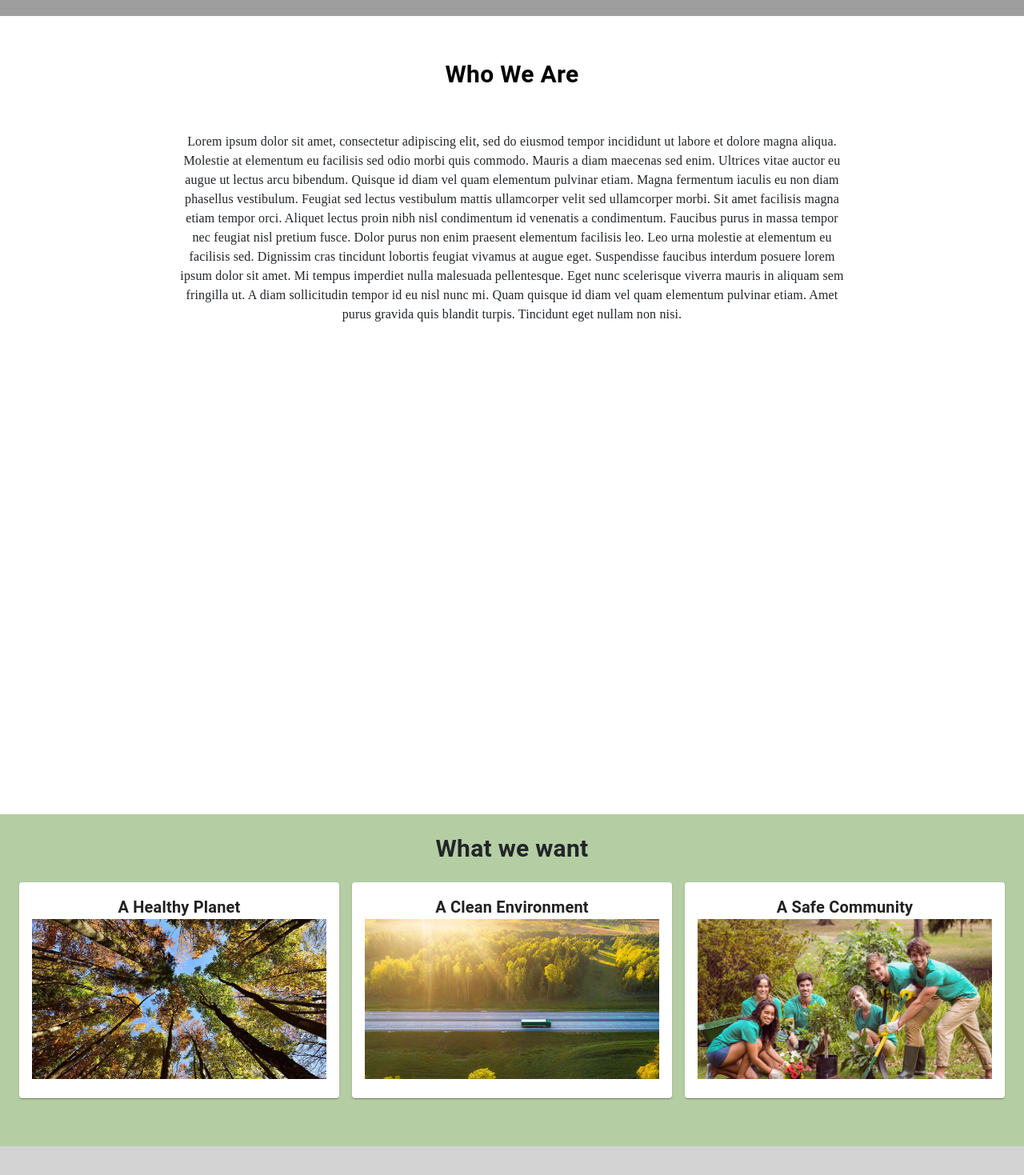
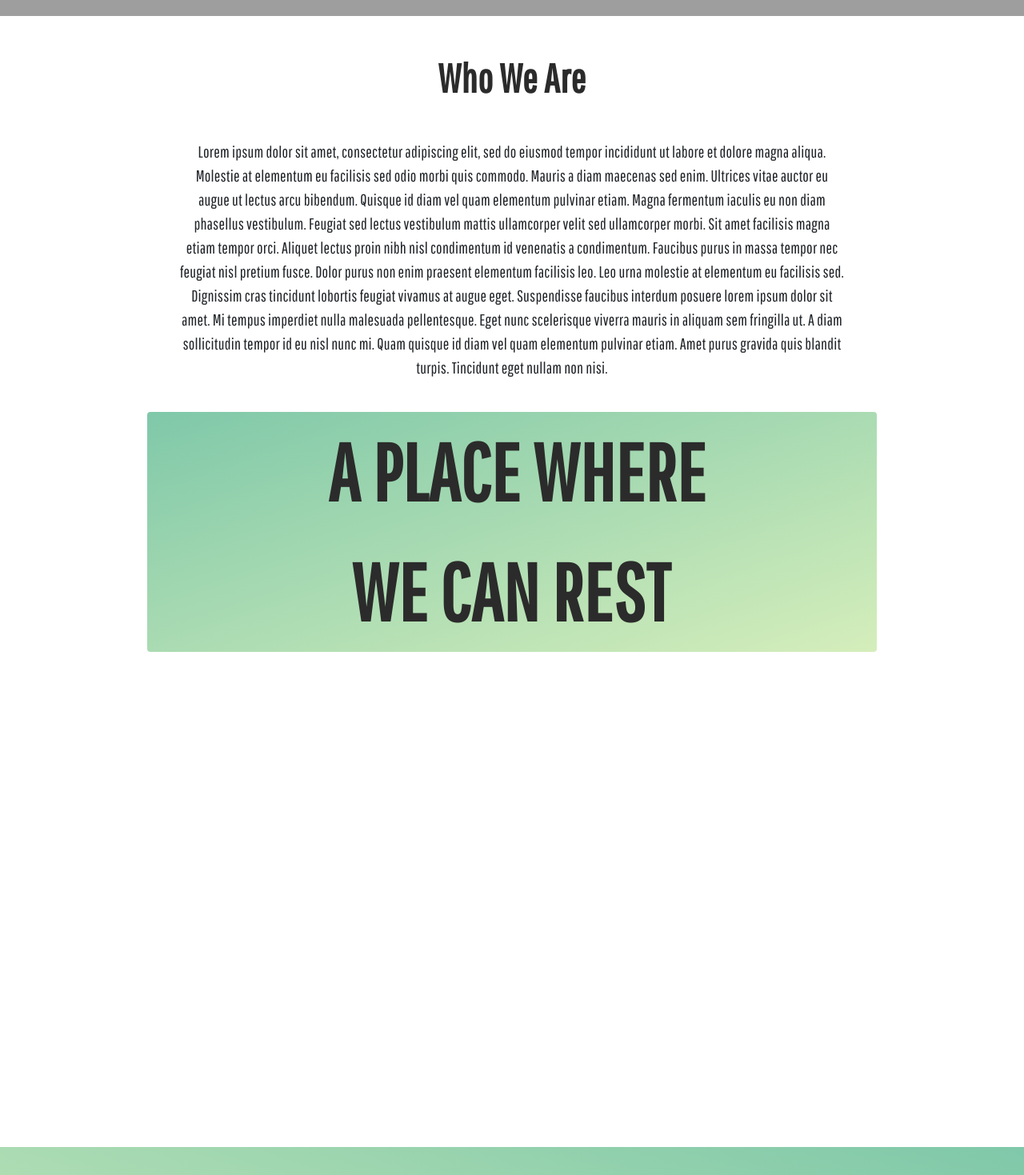
Before and after one commit to arman226/simple-project, a React (Create React App) app: page /About in a window 1280 px wide. Shown: the part 640-2109 px from the top of the page at 80% size. Built offline with nearby package versions, Linux system fonts and the light colour scheme; grey boxes are pictures that could not be loaded.

Commit message:
changed bgcolor, font, positioning

```diff
--- a/src/pages/AboutUs.js
+++ b/src/pages/AboutUs.js
@@ -1,6 +1,6 @@
 import { React } from "react";
 import ReactPlayer from "react-player";
-import { Typography, makeStyles, Card, CardContent, CardMedia, Grid, Container, CardActionArea, Box } from "@material-ui/core";
+import { Typography, makeStyles, Card, CardContent, CardMedia, Grid, Container, CardActionArea, Paper } from "@material-ui/core";
 import './AboutUs.css';
 import { COLORS } from "../styles/color.styles";
 import tree from "../assets/image/trees1.jpg";
@@ -49,6 +49,11 @@ const classes = useStyles();
                       aliquam sem fringilla ut. A diam sollicitudin tempor id eu nisl nunc mi. Quam quisque id diam vel quam elementum pulvinar etiam. Amet purus gravida quis blandit turpis. Tincidunt eget nullam non nisi.
                     </Typography>
                   </div>
+                  <div classname="plain_text">
+                    <Paper className={classes.paper} elevation={0}>
+                      <Typography className={classes.typo6}>&nbsp;&nbsp;&nbsp;&nbsp;&nbsp;&nbsp;A PLACE WHERE <br/> &nbsp;&nbsp;&nbsp;&nbsp;&nbsp;WE CAN REST</Typography>
+                    </Paper>
+                  </div>
                   <div className='player-wrapper'>
                     <ReactPlayer
                       className='react-player'
@@ -61,6 +66,9 @@ const classes = useStyles();
                       loop
                     />
                   </div>
+                </Grid>
+                <Grid item>
+
                 </Grid>
               </Grid>
             </Container>
@@ -137,6 +145,17 @@ const classes = useStyles();
 };
 
 const useStyles = makeStyles((theme) => ({
+
+  paper: {
+    display: 'flex',
+    alignItems: 'center',
+    justifyContent: 'center',
+    maxWidth: 'auto',
+    marginTop: '30px',
+    marginBottom: '30px',
+    background: COLORS.GREEEN_GRADIENT
+  },
+
   typo1: {
     flexGrow: 1,
     fontSize: 100,
@@ -148,18 +167,17 @@ const useStyles = makeStyles((theme) => ({
 
   typo2: {
     flexGrow: 1,
-    fontSize: 30,
+    fontSize: 50,
     fontWeight: 'bold',
-    fontFamily: 'Roboto',
-    color: COLORS.BLACK,
-    marginTop: '20px',
-    marginBottom: '10px',
+    fontFamily: 'Pathway Gothic One',
+    color: COLORS.BLACK1,
+    marginTop: '10px',
   },
 
   typo3: {
     flexGrow: 1,
-    fontSize: 16,
-    fontFamily: 'Cantarell',
+    fontSize: 20,
+    fontFamily: 'Pathway Gothic One',
     margin: theme.spacing(5)
   },
 
@@ -171,11 +189,21 @@ const useStyles = makeStyles((theme) => ({
 
   typo5: {
     flexGrow: 1,
-    fontSize: 30,
+    fontSize: 50,
     fontWeight: 'bold',
-    fontFamily: 'Roboto',
+    color: COLORS.BLACK1,
+    fontFamily: 'Pathway Gothic One',
     marginTop: '20px',
     marginBottom: '20px',
+  },
+
+  typo6: {
+    flexGrow: 1,
+    fontSize: 100,
+    fontWeight: 'bold',
+    color: COLORS.BLACK1,
+    fontFamily: 'Pathway Gothic One',
+    paddingRight: '80px'
   },
 
   cardPic: {
@@ -205,7 +233,7 @@ const useStyles = makeStyles((theme) => ({
   what: {
     maxWidth: "auto",
     paddingBottom: "60px",
-    backgroundColor: COLORS.GREEN3,
+    background: COLORS.GREEEN_GRADIENT1,
   },
 
 }));
--- a/src/styles/color.styles.js
+++ b/src/styles/color.styles.js
@@ -1,5 +1,6 @@
 export const COLORS = {
   BLACK: "#000000",
+  BLACK1: "#2B2B2B",
   WHITE: "#FFFFFF",
   WHITE1: "#d7ded7",
   GRAY: "#444444",
@@ -24,5 +25,7 @@ export const COLORS = {
   YELLOW: "#E8FA72",
   YELLOW1: "#ECD662",
   VELVET: "#AE7C7C",
-  YELLOW2: "#f4ff9b"
+  YELLOW2: "#f4ff9b",
+  GREEEN_GRADIENT: "linear-gradient(to right bottom, #7FC8A9, #D5EEBB)",
+  GREEEN_GRADIENT1: "linear-gradient(to left bottom, #7FC8A9, #D5EEBB)"
 };
```
